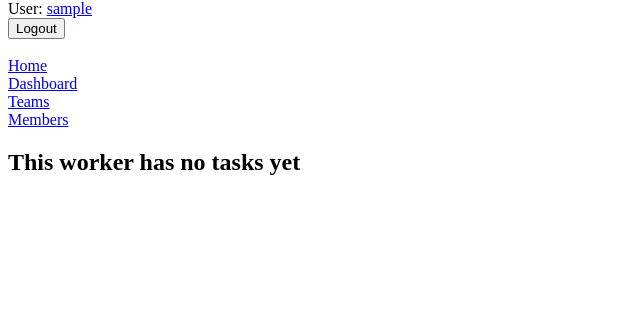
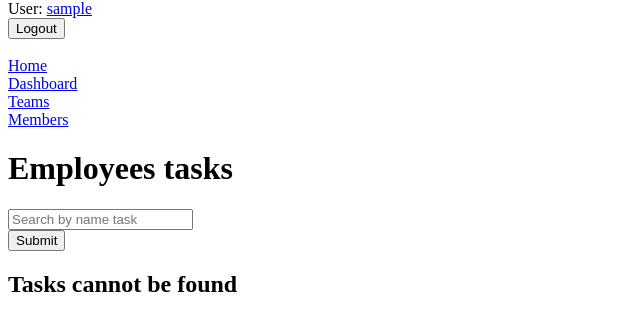
Before and after one commit to msubchak/team-task-manager, a Django app: page /members/1/tasks/ in a window 1280 px wide. Shown: the part 80-411 px from the top of the page, without its empty margins (0-640 px from the left). Run offline with Django 5.2, Linux system fonts and the light colour scheme; the visitor is signed in with stand-in values (Sample User, id 1); data that the repository does not hold is empty.

Commit message:
feat: Add search to worker_tasks page and update task_list and worker_list templates

```diff
--- a/tasks/forms.py
+++ b/tasks/forms.py
@@ -45,3 +45,14 @@ class WorkerSearchForm(forms.Form):
             attrs={"placeholder": "Search by username"}
         )
     )
+
+
+class WorkerTaskSearchForm(forms.Form):
+    name = forms.CharField(
+        max_length=255,
+        required=False,
+        label="",
+        widget=forms.TextInput(
+            attrs={"placeholder": "Search by name task"}
+        )
+    )
--- a/tasks/views.py
+++ b/tasks/views.py
@@ -11,6 +11,7 @@ from django.views.generic import ListView, DetailView, CreateView, UpdateView, D
 
 from tasks.forms import TaskForm, WorkerTaskSearchForm, WorkerSearchForm, WorkerCreateForm
 from tasks.models import Worker, Task, Project, Team
+
 
 @login_required
 def index(request: HttpRequest) -> HttpResponse:
@@ -132,10 +133,25 @@ class WorkerTaskListView(LoginRequiredMixin, generic.ListView):
     model = Task
     template_name = "tasks/worker_tasks.html"
     context_object_name = "tasks"
+    paginate_by = 5
+
+    def get_context_data(self, **kwargs):
+        context = super(WorkerTaskListView, self).get_context_data(**kwargs)
+        name = self.request.GET.get("name", "")
+        context["search_form"] = WorkerTaskSearchForm(
+            initial={"name": name}
+        )
+        return context
 
     def get_queryset(self):
         worker_id = self.kwargs["pk"]
-        return Task.objects.filter(assignees=worker_id).distinct()
+        queryset = Task.objects.filter(assignees=worker_id).distinct()
+        form = WorkerTaskSearchForm(self.request.GET)
+        if form.is_valid():
+            name = form.cleaned_data["name"]
+        if name:
+            queryset = queryset.filter(name__icontains=name)
+        return queryset
 
 
 class TeamListView(LoginRequiredMixin, generic.ListView):
@@ -165,6 +181,7 @@ class TeamCreateView(LoginRequiredMixin, generic.CreateView):
     success_url = reverse_lazy("tasks:team-list")
     template_name = "tasks/team_form.html"
 
+
 class TeamUpdateView(LoginRequiredMixin, generic.UpdateView):
     model = Team
     fields = "__all__"
--- a/templates/tasks/task_list.html
+++ b/templates/tasks/task_list.html
@@ -44,6 +44,7 @@
     {{ search_form }}
     <input type="submit">
   </form>
+  {% if task_list %}
   <table class="task-list-table">
     <thead>
     <tr>
@@ -76,4 +77,7 @@
     {% endfor %}
     </tbody>
   </table>
+  {% else %}
+  <h2>Cannot find tasks</h2>
+  {% endif %}
 {% endblock %}
--- a/templates/tasks/worker_list.html
+++ b/templates/tasks/worker_list.html
@@ -41,6 +41,6 @@
       </tbody>
     </table>
   {% else %}
-    <h2>The employee list is empty</h2>
+    <h2>Employees cannot be found</h2>
   {% endif %}
 {% endblock %}
--- a/templates/tasks/worker_tasks.html
+++ b/templates/tasks/worker_tasks.html
@@ -1,7 +1,11 @@
 {% extends "base.html" %}
 {% block content %}
+  <h1>Employees tasks</h1>
+  <form method="get" action="">
+    {{ search_form }}
+    <input type="submit">
+  </form>
   {% if tasks %}
-    <h1>Employees tasks</h1>
     <table class="task-detail">
       <thead>
       <tr>
@@ -37,6 +41,6 @@
       </tbody>
     </table>
   {% else %}
-    <h2>This worker has no tasks yet</h2>
+    <h2>Tasks cannot be found</h2>
   {% endif %}
 {% endblock %}
```
